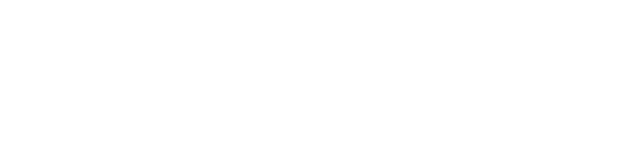
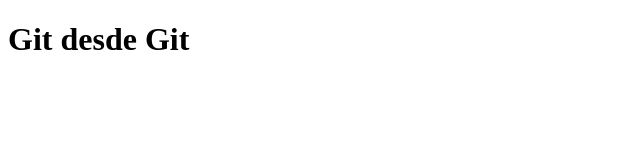
Before and after one commit to iVasquez2/git-helloworld, a plain HTML site: page index.html in a window 1280 px wide. Shown: the whole page, without its empty margins (0-640 px from the left). Drawn offline with Linux system fonts and the light colour scheme.

Commit message:
Se agrego el titulo al index

```diff
--- a/index.html
+++ b/index.html
@@ -1,2 +1,14 @@
 <!DOCTYPE html>
+<html lang = "es">
+    <head>
+        <meta charset="UTF-8">
+        <meta name = "viewport" content = "width-device-width, initial-scale-1.0">
+        <meta http-equiv="X-UA-Compatible" content="ie=edge">
+        <title>Demo de Git</title>
+    </head>
+
+    <body>
+        <h1>Git desde Git</h1>
+    </body>
+
 </html>
```
